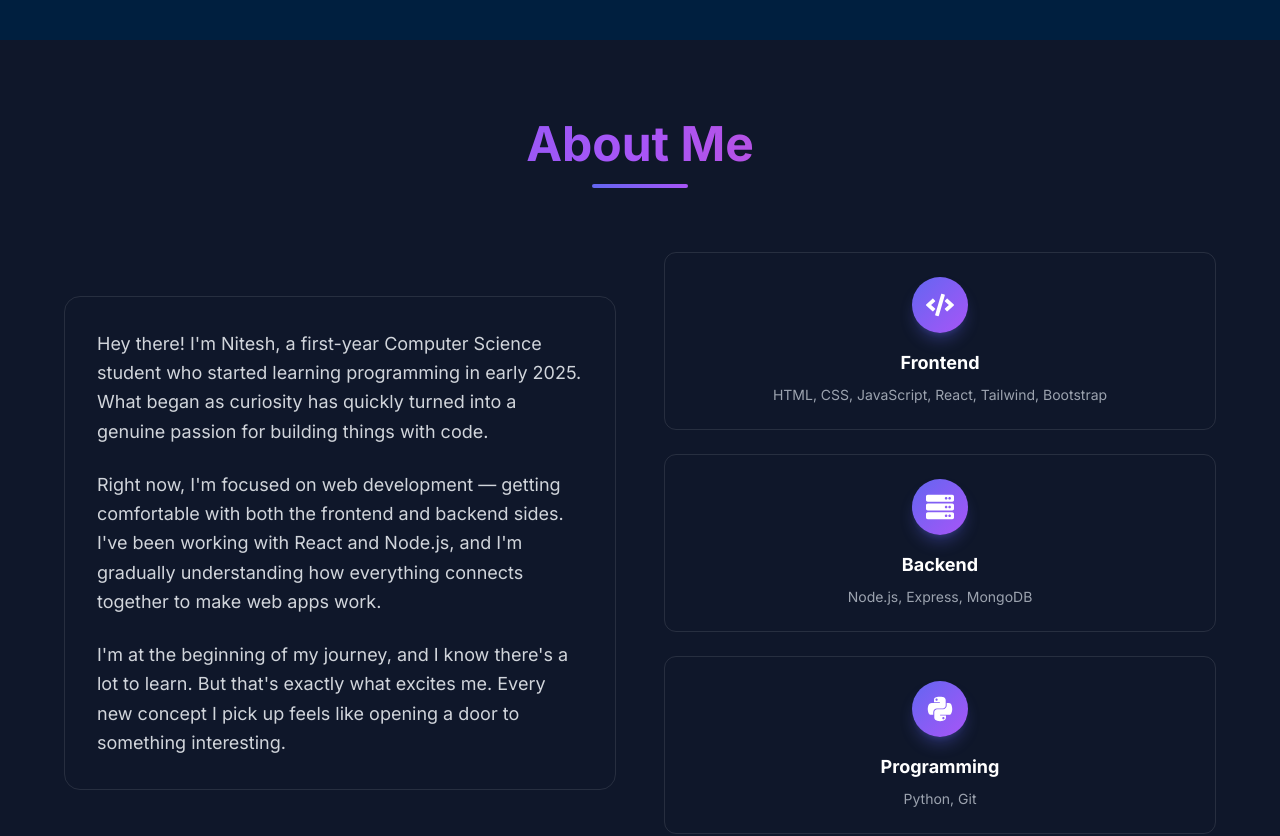
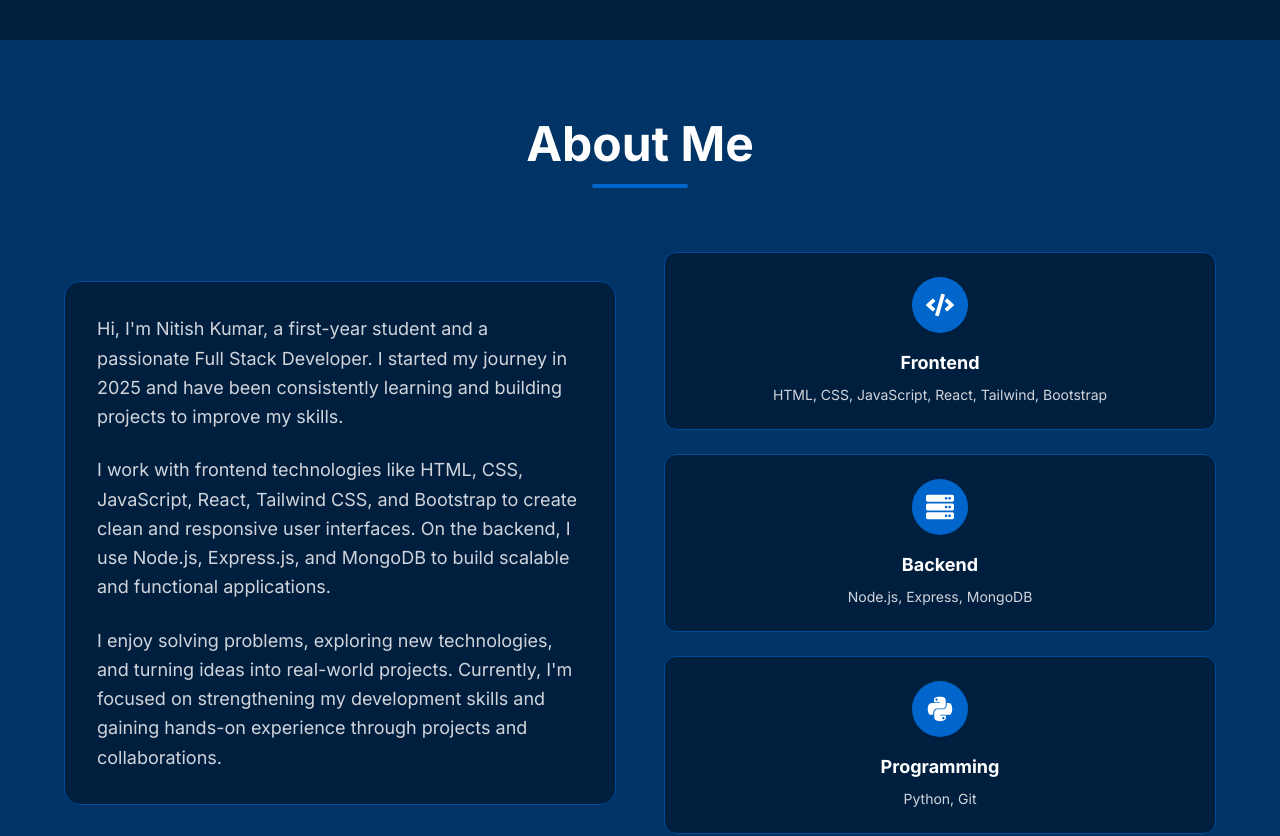
Before and after one commit to NETIZEN-11/my-portfolio-website, a React (Vite) app in the folder client/: page / in a window 1280 px wide. Shown: the part 760-1596 px from the top of the page. Built offline with nearby package versions, Linux system fonts and the light colour scheme.

Commit message:
Update About section with navy blue styling

```diff
--- a/client/src/components/Sections/About.jsx
+++ b/client/src/components/Sections/About.jsx
@@ -12,7 +12,7 @@ const About = () => {
   ]
 
   return (
-    <section id="about" className="py-20 px-4">
+    <section id="about" className="py-20 px-4 bg-navy-800">
       <div className="max-w-6xl mx-auto">
         <motion.div
           ref={ref}
@@ -21,10 +21,10 @@ const About = () => {
           transition={{ duration: 0.6 }}
           className="text-center mb-16"
         >
-          <h2 className="text-5xl font-bold mb-4 bg-gradient-to-r from-indigo-500 via-purple-500 to-pink-500 bg-clip-text text-transparent">
+          <h2 className="text-5xl font-bold mb-4 text-white">
             About Me
           </h2>
-          <div className="w-24 h-1 bg-gradient-to-r from-indigo-500 to-purple-500 mx-auto rounded-full" />
+          <div className="w-24 h-1 bg-navy-600 mx-auto rounded-full" />
         </motion.div>
 
         <div className="grid md:grid-cols-2 gap-12 items-center">
@@ -33,15 +33,15 @@ const About = () => {
             animate={isVisible ? { opacity: 1, x: 0 } : {}}
             transition={{ duration: 0.6, delay: 0.2 }}
           >
-            <div className="glass rounded-2xl p-8 border border-white/10">
+            <div className="bg-navy-900 rounded-2xl p-8 border border-navy-700">
               <p className="text-gray-300 leading-relaxed mb-6 text-lg">
-                Hey there! I'm Nitesh, a first-year Computer Science student who started learning programming in early 2025. What began as curiosity has quickly turned into a genuine passion for building things with code.
+                Hi, I'm Nitish Kumar, a first-year student and a passionate Full Stack Developer. I started my journey in 2025 and have been consistently learning and building projects to improve my skills.
               </p>
               <p className="text-gray-300 leading-relaxed mb-6 text-lg">
-                Right now, I'm focused on web development — getting comfortable with both the frontend and backend sides. I've been working with React and Node.js, and I'm gradually understanding how everything connects together to make web apps work.
+                I work with frontend technologies like HTML, CSS, JavaScript, React, Tailwind CSS, and Bootstrap to create clean and responsive user interfaces. On the backend, I use Node.js, Express.js, and MongoDB to build scalable and functional applications.
               </p>
               <p className="text-gray-300 leading-relaxed text-lg">
-                I'm at the beginning of my journey, and I know there's a lot to learn. But that's exactly what excites me. Every new concept I pick up feels like opening a door to something interesting.
+                I enjoy solving problems, exploring new technologies, and turning ideas into real-world projects. Currently, I'm focused on strengthening my development skills and gaining hands-on experience through projects and collaborations.
               </p>
             </div>
           </motion.div>
@@ -53,13 +53,13 @@ const About = () => {
                 initial={{ opacity: 0, y: 30 }}
                 animate={isVisible ? { opacity: 1, y: 0 } : {}}
                 transition={{ duration: 0.6, delay: 0.3 + index * 0.1 }}
-                className="glass rounded-xl p-6 text-center hover:bg-white/10 transition-all border border-white/10"
+                className="bg-navy-900 rounded-xl p-6 text-center hover:bg-navy-700 transition-all border border-navy-700"
               >
-                <div className="w-14 h-14 mx-auto mb-4 rounded-full bg-gradient-to-br from-indigo-500 to-purple-500 flex items-center justify-center shadow-lg shadow-indigo-500/30">
-                  <item.icon className="w-7 h-7" />
+                <div className="w-14 h-14 mx-auto mb-4 rounded-full bg-navy-600 flex items-center justify-center">
+                  <item.icon className="w-7 h-7 text-white" />
                 </div>
-                <h3 className="font-bold text-lg mb-2">{item.title}</h3>
-                <p className="text-sm text-gray-400">{item.desc}</p>
+                <h3 className="font-bold text-lg mb-2 text-white">{item.title}</h3>
+                <p className="text-sm text-gray-300">{item.desc}</p>
               </motion.div>
             ))}
           </div>
```
